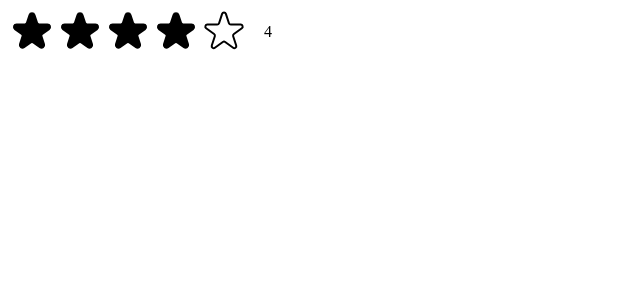
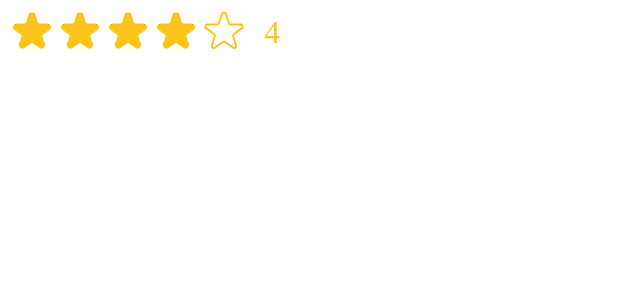
Before and after one commit to sheymantech/usePopcon, a React (Create React App) app: page / in a window 1280 px wide. Shown: the top 300 px of the page, without its empty margins (0-640 px from the left). Built offline with nearby package versions, Linux system fonts and the light colour scheme.

Commit message:
new feature

```diff
--- a/src/StarRating.js
+++ b/src/StarRating.js
@@ -26,6 +26,13 @@ export default function StarRating({
   function handleRating(rating) {
     setRating(rating);
   }
+
+  const textStyle = {
+    lineHieght: "1px",
+    margin: "0",
+    color,
+    fontSize: `${size / 1.5}px`,
+  };
   return (
     <div style={containerStyle}>
       <div style={starContainerStyle}>
@@ -36,6 +43,8 @@ export default function StarRating({
             full={tempRating ? tempRating >= i + 1 : rating >= i + 1}
             onHoverIn={() => setTempRating(i + 1)}
             onHoverOut={() => setTempRating(0)}
+            color={color}
+            size={size}
           />
         ))}
       </div>
@@ -51,7 +60,13 @@ const starStyle = {
   display: "block",
 };
 
-function Star({ onRate, full, onHoverIn, onHoverOut }) {
+function Star({ onRate, full, onHoverIn, onHoverOut, color, size }) {
+  const starStyle = {
+    cursor: "pointer",
+    width: `${size}px`,
+    height: `${size}px`,
+    display: "block",
+  };
   return (
     <span
       role="button"
@@ -64,8 +79,8 @@ function Star({ onRate, full, onHoverIn, onHoverOut }) {
         <svg
           xmlns="http://www.w3.org/2000/svg"
           viewBox="0 0 20 20"
-          fill="#000"
-          stroke="#000"
+          fill={color}
+          stroke={color}
         >
           <path d="M9.049 2.927c.3-.921 1.603-.921 1.902 0l1.07 3.292a1 1 0 00.95.69h3.462c.969 0 1.371 1.24.588 1.81l-2.8 2.034a1 1 0 00-.364 1.118l1.07 3.292c.3.921-.755 1.688-1.54 1.118l-2.8-2.034a1 1 0 00-1.175 0l-2.8 2.034c-.784.57-1.838-.197-1.539-1.118l1.07-3.292a1 1 0 00-.364-1.118L2.98 8.72c-.783-.57-.38-1.81.588-1.81h3.461a1 1 0 00.951-.69l1.07-3.292z" />
         </svg>
@@ -74,7 +89,7 @@ function Star({ onRate, full, onHoverIn, onHoverOut }) {
           xmlns="http://www.w3.org/2000/svg"
           fill="none"
           viewBox="0 0 24 24"
-          stroke="#000"
+          stroke={color}
         >
           <path
             strokeLinecap="round"
```
